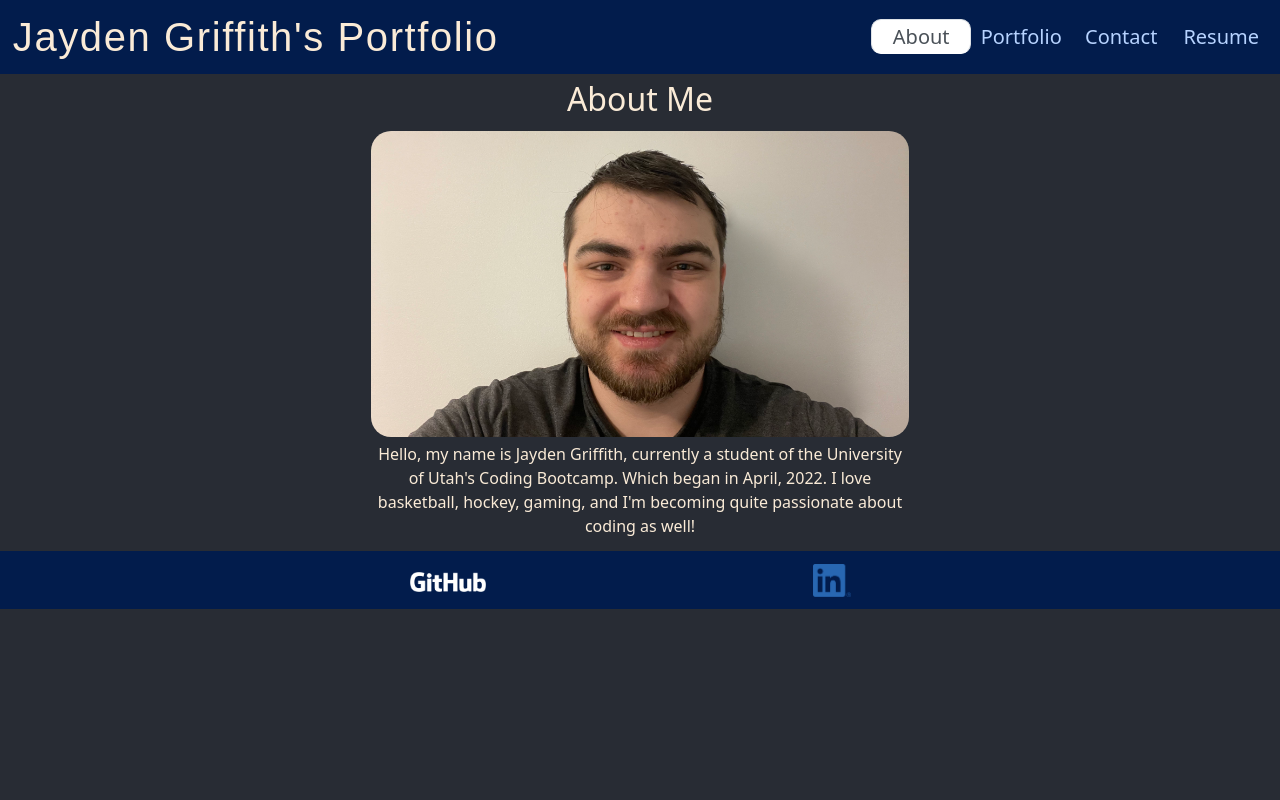
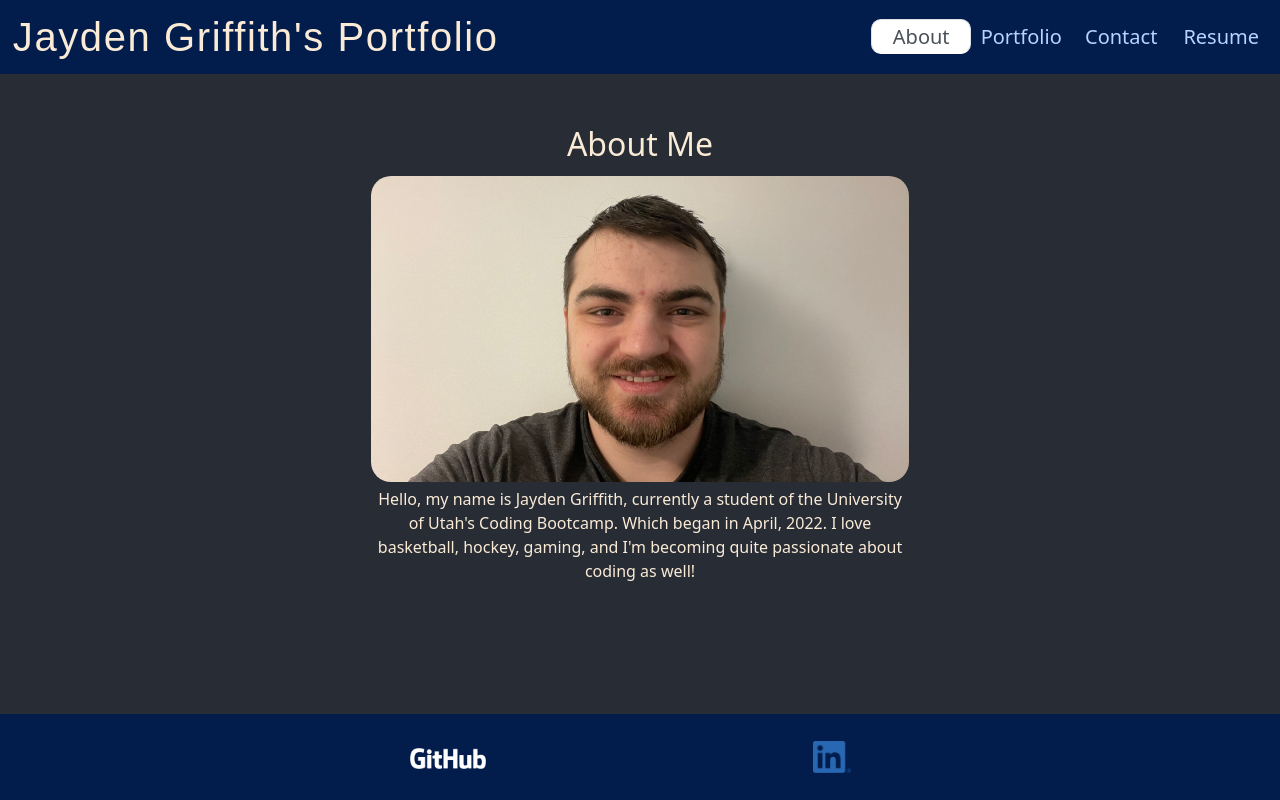
Before and after one commit to JGriffith97/React-Portfolio, a React (Create React App) app: page / in a window 1280 px wide. Built offline with nearby package versions, Linux system fonts and the light colour scheme.

Commit message:
Managed to get the footer to stay on the bottom of the page.

```diff
--- a/src/components/PortfolioContainer.js
+++ b/src/components/PortfolioContainer.js
@@ -40,9 +40,7 @@ export default function PortfolioContainer() {
         </div>
       </header>
       {renderPage()}
-      <div>
-        <Footer />
-      </div>
+      <Footer />
     </div>
   );
 };
--- a/src/components/pages/Contact.js
+++ b/src/components/pages/Contact.js
@@ -6,6 +6,11 @@ import React from 'react';
 // MAKE EVENT LISTENER to handle from submit, send email.
 
 export default function Contact() {
+
+  const handleSubmit = (event) => {
+    event.preventDefault()
+  }
+
   return (
     <div className='contact-div'>
       <div className='main-header-div'>
@@ -26,7 +31,7 @@ export default function Contact() {
           <p className='label'><label>Message:</label></p>
           <textarea className='message-input' id='message' name='message' placeholder='Your message here.' required></textarea>
         </div>
-        <button type='submit'>Send Message</button>
+        <button type='submit' onClick={handleSubmit}>Send Message</button>
       </form>
     </div>
   )
--- a/src/css/App.css
+++ b/src/css/App.css
@@ -1,7 +1,7 @@
 :root {
   --ui: #021c4c;
-  --section: 0.5% 29% 1% 29%;
-  --info: 0.5% 15% 0% 15%;
+  --section: 4% 29% 4% 29%;
+  --info: 4% 15% 4% 15%;
 }
 
 .h1, .h2, .h3, .h4, .h5, .h6, h1, h2, h3, h4, h5, h6 {
@@ -11,6 +11,7 @@
 header {
   display: flex;
   background-color: var(--ui);
+  align-items: center;
 }
 
 .header-div {
@@ -36,10 +37,14 @@ header {
 }
 
 body {
+  display: block;
+  flex-direction: column;
   background-color: #282c34;
   color: antiquewhite;
-  height: 100%;
   margin: 0;
+  position: relative;
+  padding-bottom: 86px;
+  min-height: 100vh;
 }
 
 .nav {
@@ -325,8 +330,12 @@ footer {
   display: flex;
   flex-direction: row;
   color: white;
+  padding: 1% 20% 1% 20%;
+  width: 100%;
   align-items: center;
-  padding: 1% 20% 1% 20%;
+  position: absolute;
+  bottom: 0;
+  height: 86px;
 }
 
 .footer-refs-1 {
```
